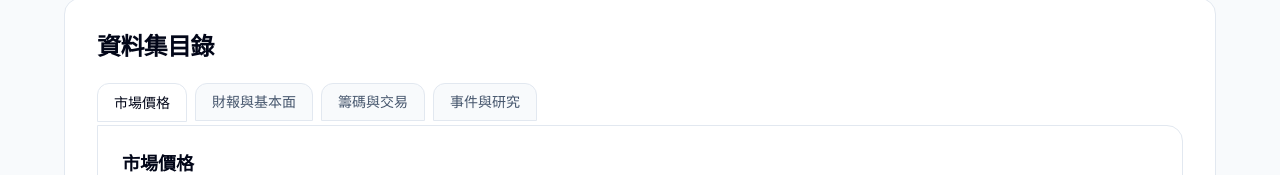
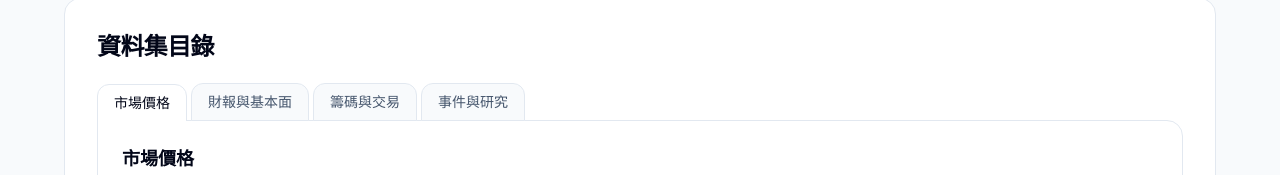
Before and after one commit to Anthonychiu1205/tw-market-data-website, a Next.js app: page /datasets in a window 1280 px wide. Shown: the part 474-649 px from the top of the page. Built offline with nearby package versions, Linux system fonts and the light colour scheme; no server answers.

Commit message:
fix(datasets): attach family tabs to dataset panel

```diff
--- a/src/components/datasets/dataset-family-tabs.tsx
+++ b/src/components/datasets/dataset-family-tabs.tsx
@@ -38,7 +38,7 @@ export function DatasetFamilyTabs({ families }: DatasetFamilyTabsProps) {
       <h2 className="text-2xl font-semibold tracking-tight text-slate-950">資料集目錄</h2>
 
       <div
-        className="mt-5 flex gap-2 overflow-x-auto pb-1"
+        className="mt-5 flex items-end gap-1 overflow-x-auto pb-0"
         role="tablist"
         aria-label="資料集家族"
       >
@@ -55,11 +55,11 @@ export function DatasetFamilyTabs({ families }: DatasetFamilyTabsProps) {
               id={`dataset-tab-${family.id}`}
               onClick={() => setActiveFamilyId(family.id)}
               className={cn(
-                "shrink-0 rounded-t-xl border border-slate-200 px-4 py-2 text-sm font-medium transition duration-200 ease-out",
+                "relative shrink-0 rounded-t-xl border px-4 py-2 text-sm font-medium transition duration-200 ease-out",
                 "motion-reduce:transition-none",
                 isActive
-                  ? "-mb-px bg-white text-slate-950"
-                  : "bg-slate-50 text-slate-600 hover:-translate-y-0.5 hover:bg-slate-100 hover:text-slate-900",
+                  ? "z-10 -mb-px border-slate-200 border-b-white bg-white text-slate-950"
+                  : "z-0 border-slate-200 bg-slate-50 text-slate-600 hover:-translate-y-0.5 hover:bg-slate-100 hover:text-slate-900",
               )}
             >
               {family.label}
@@ -72,7 +72,7 @@ export function DatasetFamilyTabs({ families }: DatasetFamilyTabsProps) {
         id={`dataset-panel-${activeFamily.id}`}
         role="tabpanel"
         aria-labelledby={`dataset-tab-${activeFamily.id}`}
-        className="rounded-b-2xl rounded-tr-2xl border border-slate-200 border-t-slate-200 bg-white p-5 sm:p-6"
+        className="-mt-px rounded-b-2xl rounded-tr-2xl border border-slate-200 bg-white p-5 sm:p-6"
       >
         <h3 className="text-lg font-semibold text-slate-950">{activeFamily.label}</h3>
         <p className="mt-2 text-sm leading-6 text-slate-600">{activeFamily.description}</p>
```
